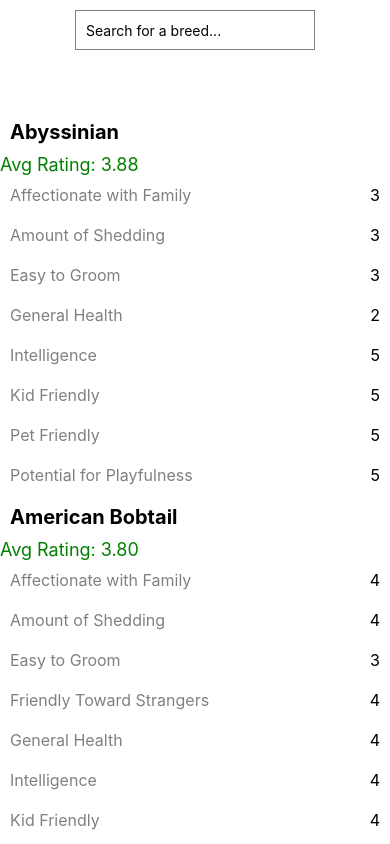
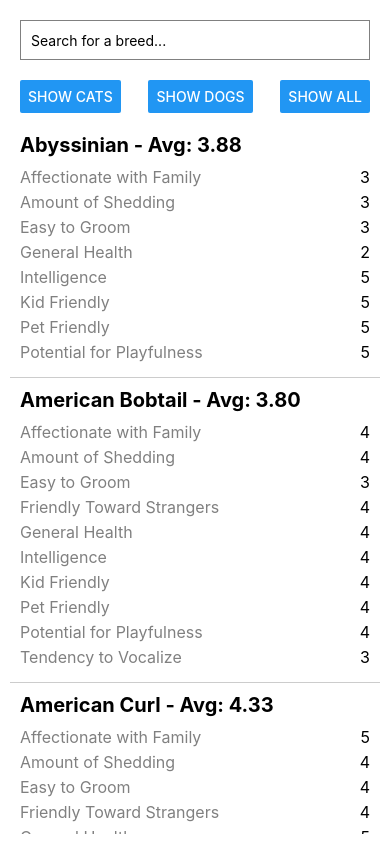
Before and after one commit to Andrew32A/ACS-3340-by-breed, a React Native app: screen / in a window 390 px wide. Built offline with nearby package versions, Linux system fonts and the light colour scheme.

Commit message:
completed all challenges

```diff
--- a/App.js
+++ b/App.js
@@ -1,5 +1,4 @@
 import React from "react";
-import { StatusBar } from "expo-status-bar";
 import {
   StyleSheet,
   Text,
@@ -8,7 +7,20 @@ import {
   TextInput,
   Button,
 } from "react-native";
-import { petTypes, cats, dogs, allAnimals } from "./breeds";
+import { cats, dogs } from "./breeds";
+
+export default function App() {
+  const [searchTerm, setSearchTerm] = React.useState("");
+  const [listType, setListType] = React.useState("all");
+
+  let currentList;
+  if (listType === "cats") currentList = cats;
+  else if (listType === "dogs") currentList = dogs;
+  else currentList = [...cats, ...dogs];
+
+  const filteredAnimals = currentList.filter((animal) =>
+    animal.breed.toLowerCase().includes(searchTerm.toLowerCase())
+  );
 
   const getAverageRating = (item) => {
     let sum = 0;
@@ -22,12 +34,6 @@ const getAverageRating = (item) => {
     return (sum / count).toFixed(2);
   };
 
-export default function App() {
-  const [searchTerm, setSearchTerm] = React.useState("");
-  const filteredAnimals = allAnimals.filter((animal) =>
-    animal.breed.toLowerCase().includes(searchTerm.toLowerCase())
-  );
-
   return (
     <View style={styles.container}>
       <TextInput
@@ -36,27 +42,35 @@ export default function App() {
         onChangeText={setSearchTerm}
         placeholder="Search for a breed..."
       />
+
+      <View style={styles.buttonContainer}>
+        <Button title="Show Cats" onPress={() => setListType("cats")} />
+        <Button title="Show Dogs" onPress={() => setListType("dogs")} />
+        <Button title="Show All" onPress={() => setListType("all")} />
+      </View>
+
       <FlatList
         style={styles.list}
         data={filteredAnimals}
         renderItem={({ item }) => (
-          <View>
-            <Text style={styles.breedName}>{item.breed}</Text>
-            <Text style={styles.averageRating}>
-              Avg Rating: {getAverageRating(item)}
+          <View style={styles.itemContainer}>
+            <Text style={styles.breedName}>
+              {item.breed} - Avg: {getAverageRating(item)}
             </Text>
             {Object.keys(item).map((key) => {
               if (key !== "breed") {
                 return (
-                  <View style={styles.propertyContainer}>
+                  <View key={key} style={styles.propertyContainer}>
                     <Text style={styles.propertyKey}>{key}</Text>
                     <Text style={styles.propertyValue}>{item[key]}</Text>
                   </View>
                 );
               }
+              return null;
             })}
           </View>
         )}
+        keyExtractor={(item) => item.breed}
       />
     </View>
   );
@@ -66,28 +80,38 @@ const styles = StyleSheet.create({
   container: {
     flex: 1,
     backgroundColor: "#fff",
-    alignItems: "center",
-    justifyContent: "center",
+    padding: 10,
+  },
+  searchInput: {
+    height: 40,
+    borderColor: "gray",
+    borderWidth: 1,
+    margin: 10,
+    padding: 10,
+  },
+  buttonContainer: {
+    flexDirection: "row",
+    justifyContent: "space-between",
+    margin: 10,
   },
   list: {
     flex: 1,
     width: "100%",
-    margin: 0,
-    paddingTop: 50,
   },
-  text: {
-    fontSize: 30,
-    color: "red",
+  itemContainer: {
+    padding: 10,
+    borderBottomColor: "#ccc",
+    borderBottomWidth: 1,
   },
   breedName: {
     fontSize: 20,
     fontWeight: "bold",
-    padding: 10,
+    paddingBottom: 10,
   },
   propertyContainer: {
     flexDirection: "row",
     justifyContent: "space-between",
-    padding: 10,
+    paddingBottom: 5,
   },
   propertyKey: {
     fontSize: 16,
@@ -96,15 +120,4 @@ const styles = StyleSheet.create({
   propertyValue: {
     fontSize: 16,
   },
-  averageRating: {
-    fontSize: 18,
-    color: "green",
-  },
-  searchInput: {
-    height: 40,
-    borderColor: "gray",
-    borderWidth: 1,
-    margin: 10,
-    padding: 10,
-  },
 });
```
Lines whose indentation alone changed are shown as unchanged.
